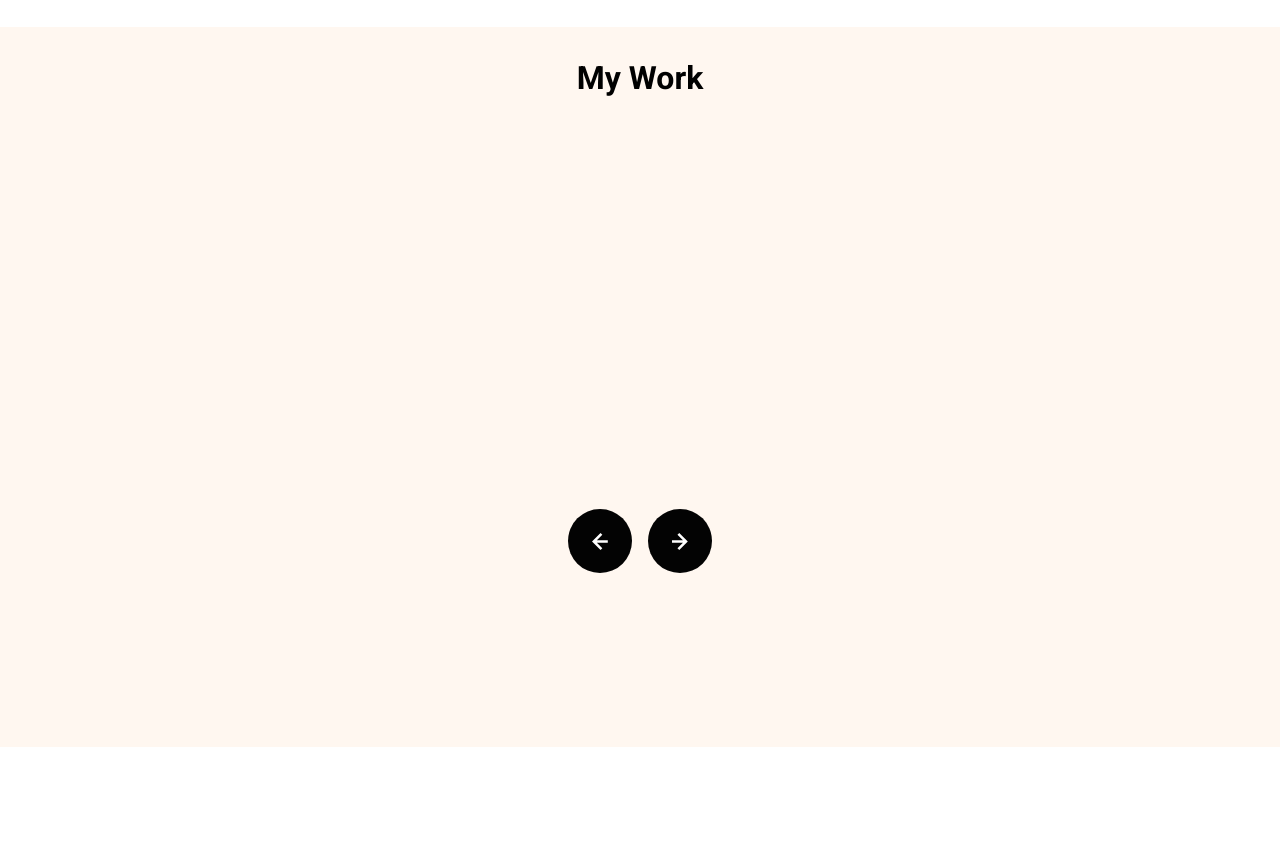
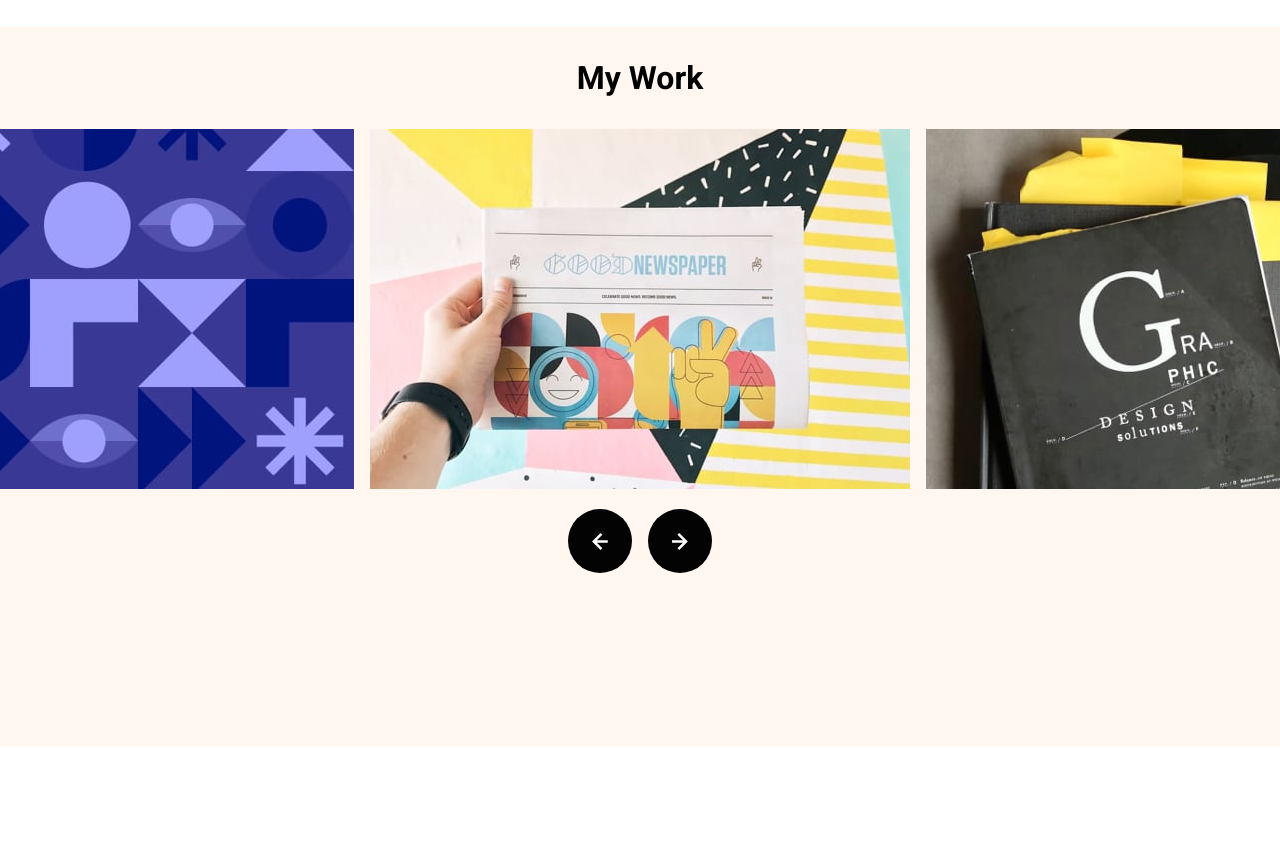
Before and after one commit to gabadadzeluca/single-page-design-portfolio, a plain HTML site: page index.html in a window 1280 px wide. Shown: the part 1500-2365 px from the top of the page. Drawn offline with Linux system fonts and the light colour scheme; the site is published under a folder, as on GitHub Pages, so addresses that start at the root find nothing.

Commit message:
update img links

```diff
--- a/index.html
+++ b/index.html
@@ -66,11 +66,11 @@
   <div class="slider-cls">
     <h3>My Work</h3>
     <div class="slider" id="slider">
-      <img src="/assets/image-slide-1.jpg" alt="">
-      <img src="/assets/image-slide-2.jpg" alt="">
-      <img src="/assets/image-slide-3.jpg" alt="">
-      <img src="/assets/image-slide-4.jpg" alt="">
-      <img src="/assets/image-slide-5.jpg" alt="">
+      <img src="./assets/image-slide-1.jpg" alt="">
+      <img src="./assets/image-slide-2.jpg" alt="">
+      <img src="./assets/image-slide-3.jpg" alt="">
+      <img src="./assets/image-slide-4.jpg" alt="">
+      <img src="./assets/image-slide-5.jpg" alt="">
     </div>
     <div class="arrows">
       <div class="arrow-left" id="arrow-left"></div>
```
